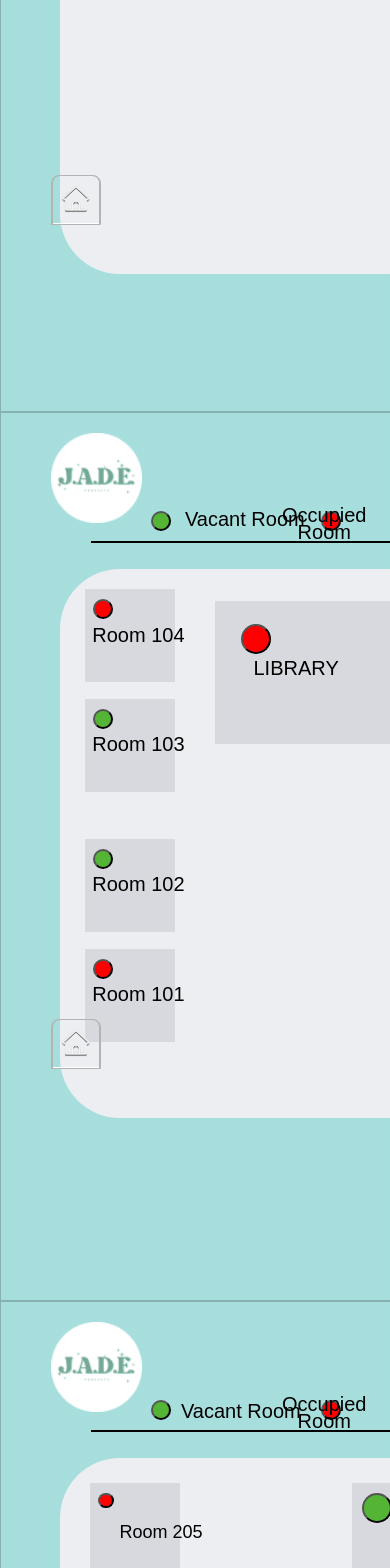
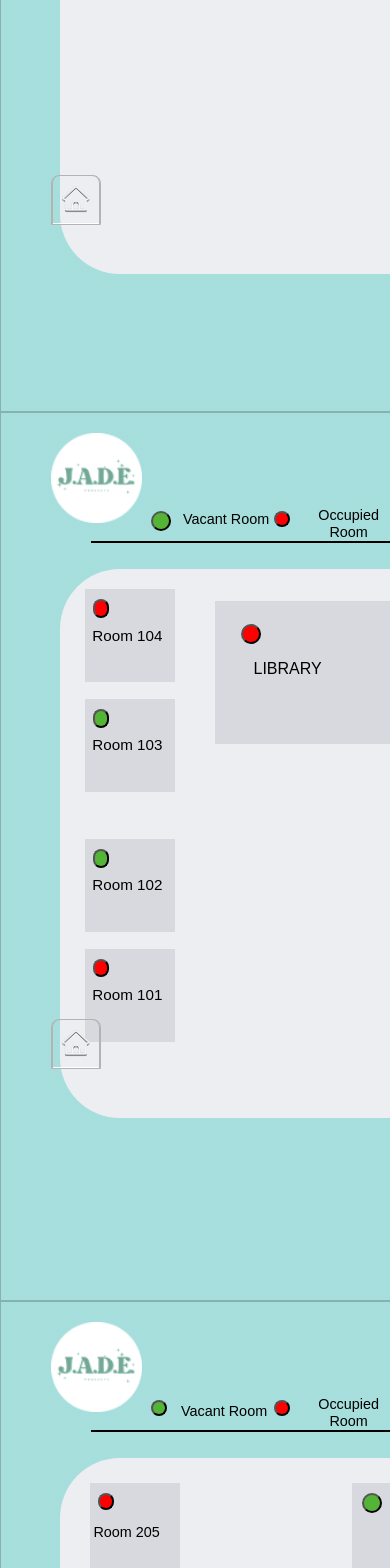
Before and after one commit to JazminnAira/jade_monitoring_system, a Next.js app: page /Dashboard in a window 390 px wide. Shown: the part 432-2000 px from the top of the page. Built offline with nearby package versions, Linux system fonts and the light colour scheme.

Commit message:
fix font layouts

```diff
--- a/jade_components/Floor_oneDb.module.css
+++ b/jade_components/Floor_oneDb.module.css
@@ -285,7 +285,7 @@
 
 @media screen and (max-width: 1100px) {
     .library_lbl{
-        font-size: 90%;
+        font-size: 100%;
         word-wrap: break-word;
         position: absolute;
         align-items: center;
@@ -339,7 +339,6 @@
 
     .vacant_lbl{
         margin-left: 45%;
-        width:100%;
         font-size: 90%;
     }
 
@@ -353,6 +352,9 @@
         margin-left: 35%;
         font-size: 90%;
     }
+
+
+
 }
 
 @media screen and (max-width: 759px) {
--- a/jade_components/Floor_threeDb.module.css
+++ b/jade_components/Floor_threeDb.module.css
@@ -617,6 +617,147 @@
     font-weight: bold;
 }
 
+@media screen and (max-width: 1100px) {
+
+    .conference_lbl{
+        font-size: 100%;
+        word-wrap: break-word;
+        position: absolute;
+        align-items: center;
+    }
+
+    .conference_btn {
+        width: 20px;
+        height: 20px;
+    }
+
+
+    .room205_lbl {
+        font-size: 90%;
+        left: 1vw;
+    }
+
+    .room205_btn{
+        width:15%;
+        height:20%;
+    }
+
+    .room204_lbl {
+        font-size: 90%;
+        left: 1vw;
+    }
+
+    .room204_btn{
+        width:15%;
+        height:20%;
+    }
+    .room203_lbl {
+        font-size: 90%;
+        left: 1vw;
+    }
+
+    .room203_btn{
+        width:15%;
+        height:20%;
+    }
+    .room202_lbl {
+        font-size: 90%;
+        left: 1vw;
+    }
+
+    .room202_btn{
+        width:15%;
+        height:20%;
+    }
+
+    .room201_lbl {
+        font-size: 90%;
+        left: 1vw;
+    }
+
+    .room201_btn{
+        width:15%;
+        height:20%;
+    }
+    .room211_lbl {
+        font-size: 90%;
+        left: 1vw;
+    }
+
+    .room211_btn{
+        width:15%;
+        height:20%;
+    }
+    .room212_lbl {
+        font-size: 90%;
+        left: 1vw;
+    }
+
+    .room212_btn{
+        width:15%;
+        height:20%;
+    }
+
+    .room213_lbl {
+        font-size: 90%;
+        left: 1vw;
+    }
+
+    .room213_btn{
+        width:15%;
+        height:20%;
+    }
+
+    .room214_lbl {
+        font-size: 90%;
+        left: 1vw;
+    }
+
+    .room214_btn{
+        width:15%;
+        height:20%;
+    }
+
+
+    .floor1_btn {
+        width: 80%;
+        font-size: 90%;
+    }
+
+    .floor2_btn{
+        width:80%;
+        font-size: 90%;
+    }
+
+    .active{
+        width:80%;
+        font-size: 90%;
+    }
+
+    .vacant_btn{
+        width:20%;
+        height:20%;
+    }
+
+    .vacant_lbl{
+        font-size: 90%;
+    }
+
+    .occupied_btn{
+        margin-left: -60%;
+        width:20%;
+        height:20%;
+    }
+
+    .occupied_lbl{
+        margin-left: 35%;
+        font-size: 90%;
+    }
+
+
+}
+
+
 @media screen and (max-width: 759px) {
     .container{
         width: 759px;
--- a/jade_components/Floor_twoDb.module.css
+++ b/jade_components/Floor_twoDb.module.css
@@ -519,6 +519,111 @@
 @media screen and (max-width: 1140px) {
     .library_lbl {
         padding-left: 10vw;
+        font-size: 100%;
+    }
+
+    .library_btn {
+        width: 20px;
+        height: 20px;
+    }
+
+    .room104_lbl{
+        font-size: 95%;
+    }
+
+    .room104_btn{
+        width:15%;
+        height:20%;
+    }
+
+    .room103_lbl{
+        font-size: 95%;
+    }
+
+    .room103_btn{
+        width:15%;
+        height:20%;
+    }
+
+    .room102_lbl{
+        font-size: 95%;
+    }
+    .room102_btn{
+        width:15%;
+        height:20%;
+    }
+
+    .room101_lbl{
+        font-size: 95%;
+    }
+    .room101_btn{
+        width:15%;
+        height:20%;
+    }
+
+    .room109_lbl{
+        font-size: 95%;
+    }
+    .room109_btn{
+        width:15%;
+        height:20%;
+    }
+
+    .room110_lbl{
+        font-size: 95%;
+    }
+    .room110_btn{
+        width:15%;
+        height:20%;
+    }
+
+    .room111_lbl{
+        font-size: 95%;
+    }
+
+    .room111_btn{
+        width:15%;
+        height:20%;
+    }
+    .room112_lbl{
+        font-size: 95%;
+    }
+
+    .room112_btn{
+        width:15%;
+        height:20%;
+    }
+
+    .active {
+        width: 80%;
+        font-size: 90%;
+    }
+
+    .floor1_btn{
+        width:80%;
+        font-size: 90%;
+    }
+
+    .floor3_btn{
+        width:80%;
+        font-size: 90%;
+    }
+
+    .vacant_lbl{
+        margin-left: 45%;
+
+        font-size: 90%;
+    }
+
+    .occupied_btn{
+        margin-left: -60%;
+        width:20%;
+        height:20%;
+    }
+
+    .occupied_lbl{
+        margin-left: 35%;
+        font-size: 90%;
     }
 }
 
```
